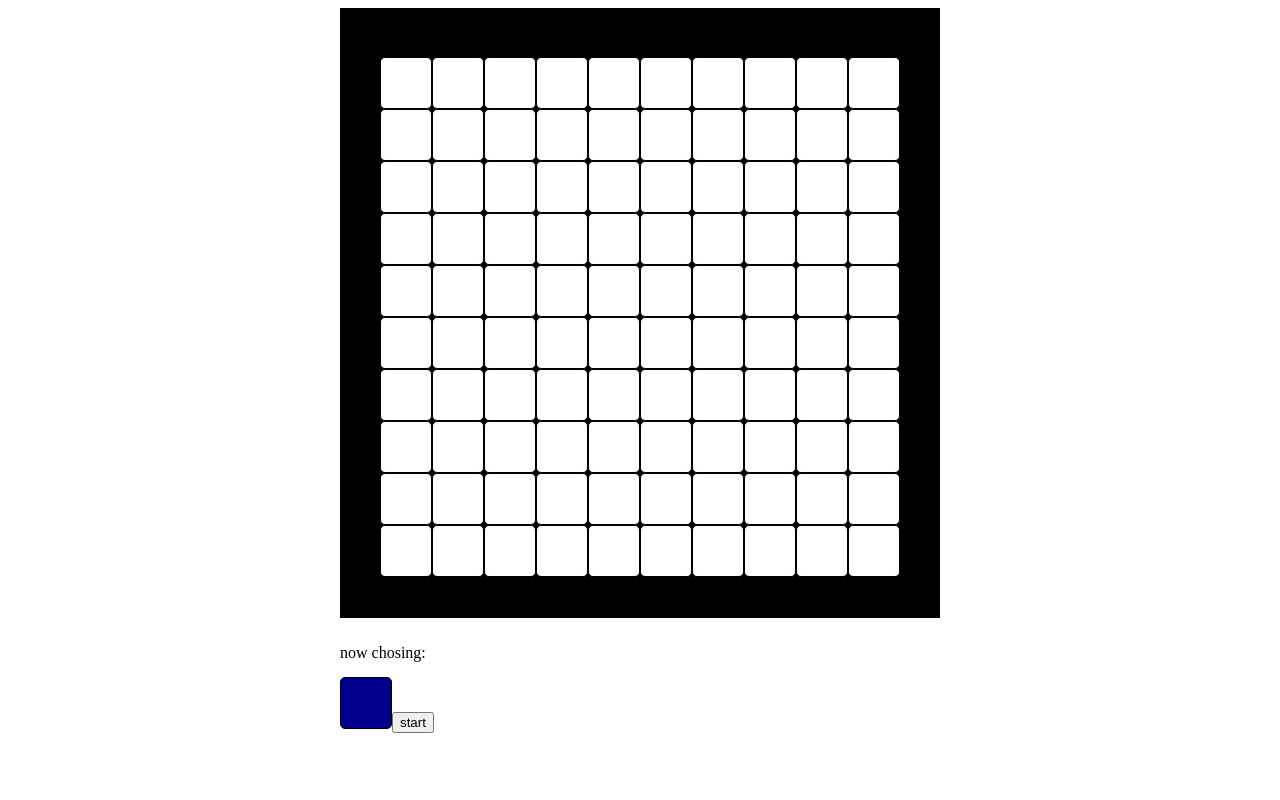
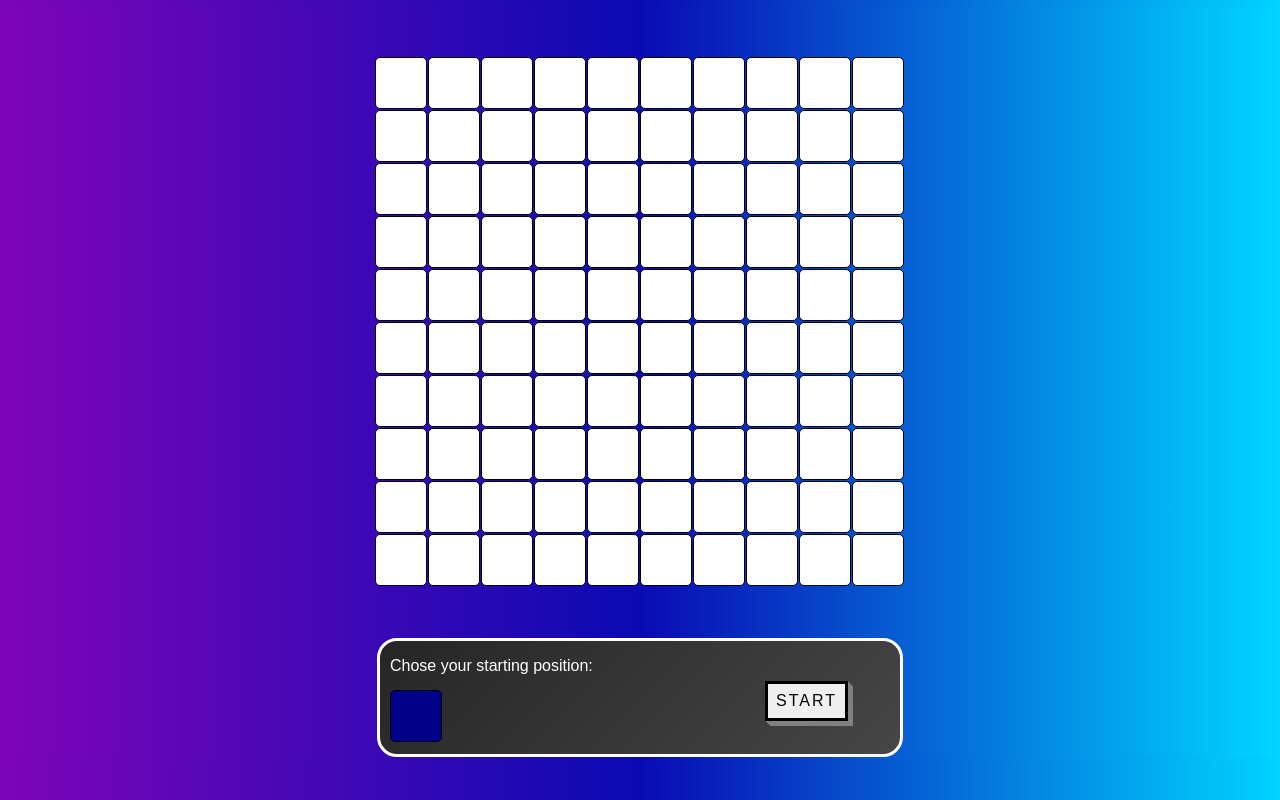
Before and after one commit to Jg985/Snaketoss, a React (Vite) app in the folder Snake-toss/: page / in a window 1280 px wide. Built offline with nearby package versions, Linux system fonts and the light colour scheme.

Commit message:
styling +bugfixes

```diff
--- a/Snake-toss/src/App.css
+++ b/Snake-toss/src/App.css
@@ -1,11 +1,19 @@
+body{
+    color: white;
+    background-color: black;
+    font-family: Arial, Helvetica, sans-serif;
+    background: rgb(125,5,184);
+background: linear-gradient(90deg, rgba(125,5,184,1) 0%, rgba(10,10,179,1) 50%, rgba(0,212,255,1) 100%);
+}
+
 .main{
     display: block;
     margin-left: auto;
     margin-right: auto;
-    background-color: black;
+    background: rgb(125,5,184);
+    background: linear-gradient(90deg, rgba(125,5,184,1) 0%, rgba(10,10,179,1) 50%, rgba(0,212,255,1) 100%);
     display: block;
-    max-width: 600px;
-    max-height: 610px;
+
 
 }
 
@@ -13,14 +21,82 @@
 
     padding-top:50px;
     padding-bottom: 50px;
-    display: block;
     margin-left: auto;
     margin-right: auto;
-    max-width: 520px;
-    height: 520px;
+    max-width: 530px;
+    height: 530px;
     display: grid;
     grid-template-columns: repeat(10, 1fr);
     grid-template-rows: repeat(10, 1fr);
     grid-column-gap: 0px;
     grid-row-gap: 0px;
 }
+
+.dashboard{
+    border: solid;
+    border-radius: 20px;
+    padding: 0px 10px 10px 10px;
+    background: rgb(70,70,70);
+background: linear-gradient(315deg, rgba(70,70,70,1) 0%, rgba(38,38,38,1) 100%);
+    max-width: 500px;
+    margin-left: auto;
+    margin-right: auto;
+    display: grid;
+    grid-template-columns: repeat(2, 1fr);
+    grid-template-rows: 1fr;
+    grid-column-gap: 0px;
+    grid-row-gap: 0px;
+}
+
+.start-button{
+    margin-top: 40px;
+    margin-left: 125px;
+    width: 83px;
+    height: 40px;
+    font-size: 16px;
+    letter-spacing: 2px;
+    text-decoration: none;
+    text-transform: uppercase;
+    color: #000;
+    cursor: pointer;
+    border: 3px solid;
+    padding: 0.25em 0.5em;
+    box-shadow: 1px 1px 0px 0px gray, 2px 2px 0px 0px gray, 3px 3px 0px 0px gray, 4px 4px 0px 0px gray, 5px 5px 0px 0px gray;
+    position: relative;
+    user-select: none;
+    -webkit-user-select: none;
+    touch-action: manipulation;
+    transition: box-shadow 150ms, transform 150ms;
+}
+
+.start-button:active{
+box-shadow: 0x 0px 0px 0px;
+transform:translate(5px,5px);
+box-shadow:none;
+}
+
+.reset-button{
+
+    width: 83px;
+    height: 40px;
+    font-size: 16px;
+    letter-spacing: 2px;
+    text-decoration: none;
+    text-transform: uppercase;
+    color: #000;
+    cursor: pointer;
+    border: 3px solid;
+    padding: 0.25em 0.5em;
+    box-shadow: 1px 1px 0px 0px gray, 2px 2px 0px 0px gray, 3px 3px 0px 0px gray, 4px 4px 0px 0px gray, 5px 5px 0px 0px gray;
+    position: relative;
+    user-select: none;
+    -webkit-user-select: none;
+    touch-action: manipulation;
+    transition: box-shadow 150ms, transform 150ms;
+}
+
+.reset-button:active{
+box-shadow: 0x 0px 0px 0px;
+transform:translate(5px,5px);
+box-shadow:none;
+}
--- a/Snake-toss/src/App.jsx
+++ b/Snake-toss/src/App.jsx
@@ -6,12 +6,15 @@ import Pixel from './Components/Pixel'
 function App() {
   let numb = 0
   let numo = 0
+  let endloop = 0
   const [gridInfo, setGridInfo] = React.useState([])
   const [switchChoice, setSwitchChoice] = React.useState(true)
   const [headSquares, setHeadSquares] = React.useState([-1,-1,-1,-1])
   const [chosePositionState, setChosePositionState] = React.useState(true)
   const [gameOver, setGameOver] = React.useState(false)
-  const [winner, setWinner] = React.useState("")
+  const [winner, setWinner] = React.useState(0)
+  const [restart, setRestart] = React.useState(true)
+  const [loop, setLoop] = React.useState(false)
 
   function randomNumberInRange(min, max) {
     return Math.floor(Math.random() * (max - min + 1)) + min;
@@ -31,7 +34,7 @@ React.useEffect(function(){
         }
       }
       setGridInfo(newGridInfo)
-  }, [])
+  }, [restart])
 
 const grid = gridInfo.map(position =>
   <Pixel
@@ -236,12 +239,24 @@ async function startGame(){
   for(let i=0; i<100; i++){
     notEmptySquares[i]=false
   }
+
+  setLoop(true)
+  endloop=1
+
   let blueHead=[headSquares[0],headSquares[1]]
   let orangeHead=[headSquares[2],headSquares[3]]
   notEmptySquares[headSquares[0]+10*headSquares[1]]=true
   notEmptySquares[headSquares[2]+10*headSquares[3]]=true
 
   while(true){
+    console.log(loop)
+    console.log(endloop)
+    // if(loop){
+    //   break
+    // }
+    if(endloop===0){
+      break
+    }
     let blueChecklist = [true,true,true,true]
     let orangeChecklist = [true,true,true,true]
     boundaryCheck(blueHead[0],blueHead[1],blueChecklist)
@@ -250,11 +265,13 @@ async function startGame(){
     surroundingCheck(orangeHead[0],orangeHead[1],orangeChecklist,notEmptySquares)
     if(winningCondition(blueChecklist)){
       console.log("orange won")
+      setWinner(4)
       setGameOver(true)
       break
     }
     if(winningCondition(orangeChecklist)){
       console.log("blue won")
+      setWinner(3)
       setGameOver(true)
       break
     }
@@ -300,6 +317,19 @@ async function startGame(){
 
 }
 
+function startOver(){
+  setRestart(prev=>!prev)
+  numb=0
+  numo=0
+  endloop=0
+  setSwitchChoice(true)
+  setHeadSquares([-1,-1,-1,-1])
+  setChosePositionState(true)
+  setGameOver(false)
+  setWinner(0)
+  setLoop(false)
+}
+
   return (
     <div className='main'>
       <div className='grid'>
@@ -308,8 +338,9 @@ async function startGame(){
         {chosePositionState === true ?
 
       <>
-
-      <p>now chosing:</p>
+      <div className='dashboard'>
+        <div className='chose'>
+          <p>Chose your starting position:</p>
 
           <Pixel
             key={"special"}
@@ -317,16 +348,28 @@ async function startGame(){
             row={1000}
             state={switchChoice ? 3 : 4}
           />
+        </div>
 
-        <button onClick={startGame}>start</button>
+          <button className='start-button' onClick={startGame}>start</button>
 
+        </div>
       </>
 
         :
 
-        <>
-          <p>game started {gameOver}</p>
-        </>
+        <div className='dashboard'>
+          <div className='dashboadr-info'>
+            <p>winner: {gameOver}</p>
+            <Pixel
+              key={"special2"}
+              column={1001}
+              row={1001}
+              state={winner}
+            />
+          </div>
+            <button className='start-button' onClick={startOver}>Reset</button>
+
+        </div>
 
         }
 
--- a/Snake-toss/src/Components/Pixel.css
+++ b/Snake-toss/src/Components/Pixel.css
@@ -1,4 +1,5 @@
 .pixel{
+    border-color: black;
     display: flex;
     font-family: Arial, Helvetica, sans-serif;
     align-items: center;
```
Lines whose indentation alone changed are shown as unchanged.
